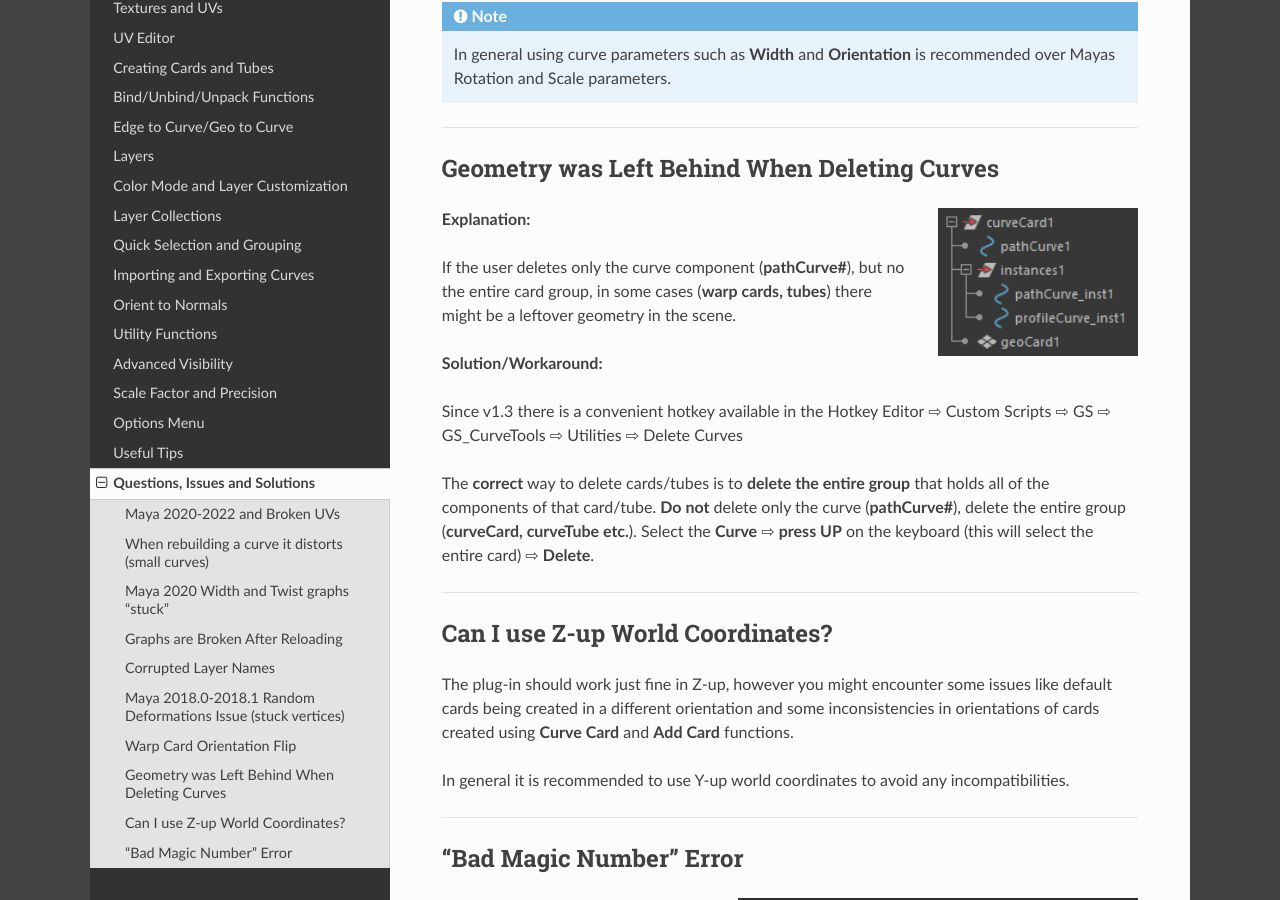
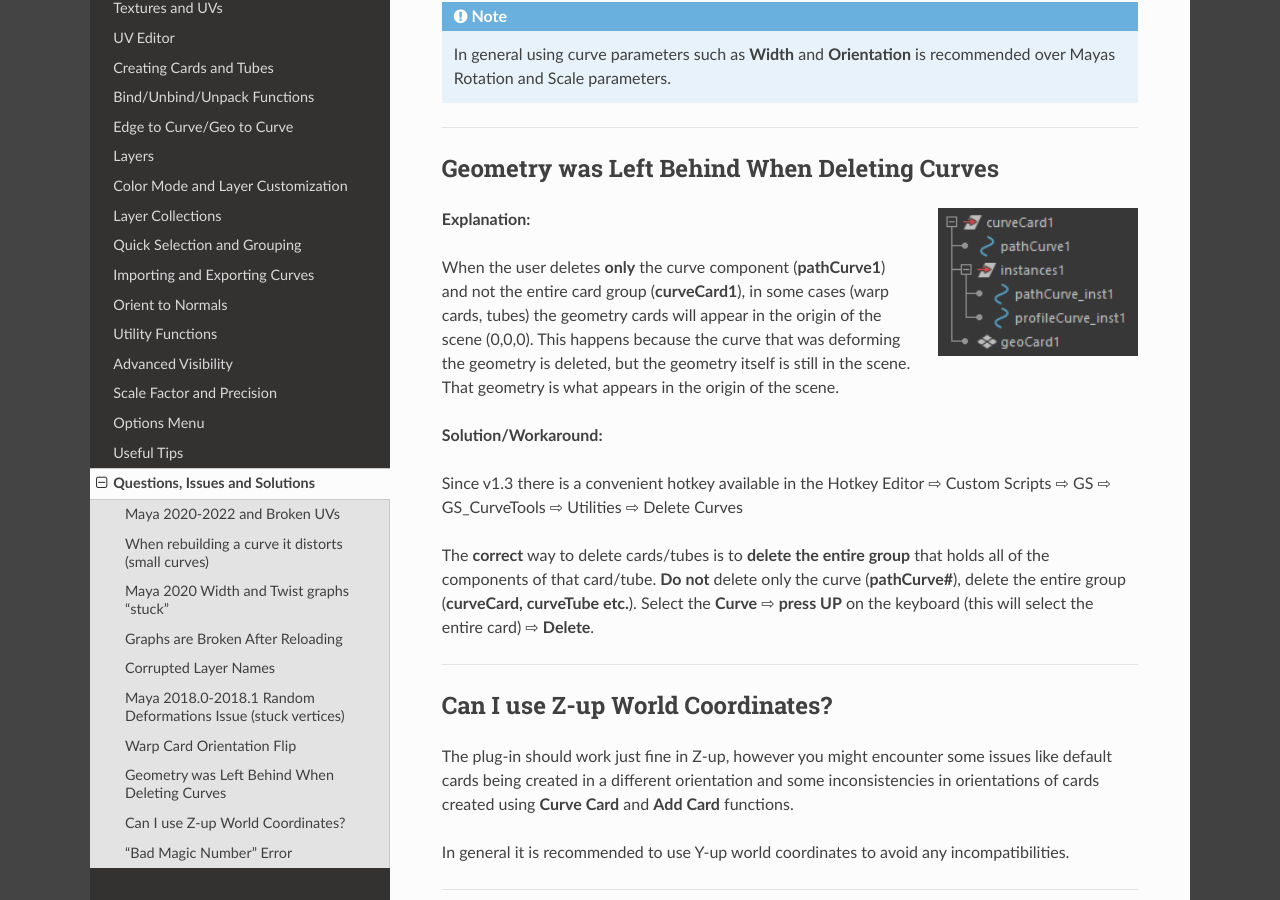
Before and after one commit to Video-Nomad/gs-curvetools-docs, a Sphinx documentation site: the page built from docs/source/faq.rst, in a window 1280 px wide and 900 px high, scrolled down 6433 px. Built offline with Sphinx 7.4.7 and the Read the Docs theme 2.0.0, drawn with Linux system fonts in a browser that asks for light colours; pages that are not in the unit, such as notebooks, are missing from menus.

Commit message:
Updated some FAQs

```diff
--- a/docs/source/faq.rst
+++ b/docs/source/faq.rst
@@ -262,7 +262,7 @@ Geometry was Left Behind When Deleting Curves
 
 **Explanation:**
 
-If the user deletes only the curve component (**pathCurve#**), but no the entire card group, in some cases (**warp cards, tubes**) there might be a leftover geometry in the scene.
+When the user deletes **only** the curve component (**pathCurve1**) and not the entire card group (**curveCard1**), in some cases (warp cards, tubes) the geometry cards will appear in the origin of the scene (0,0,0). This happens because the curve that was deforming the geometry is deleted, but the geometry itself is still in the scene. That geometry is what appears in the origin of the scene.
 
 **Solution/Workaround:**
 
```
